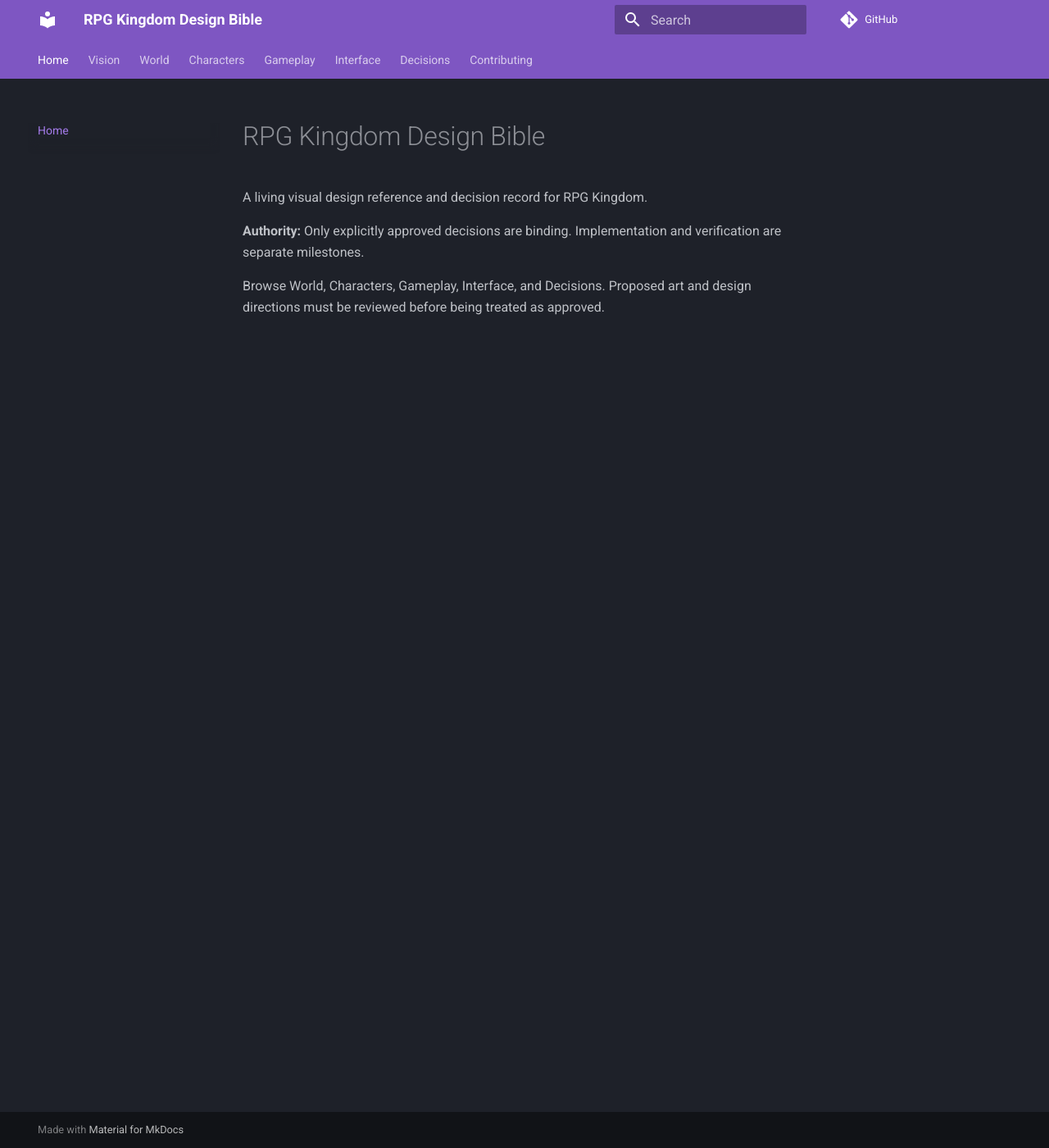
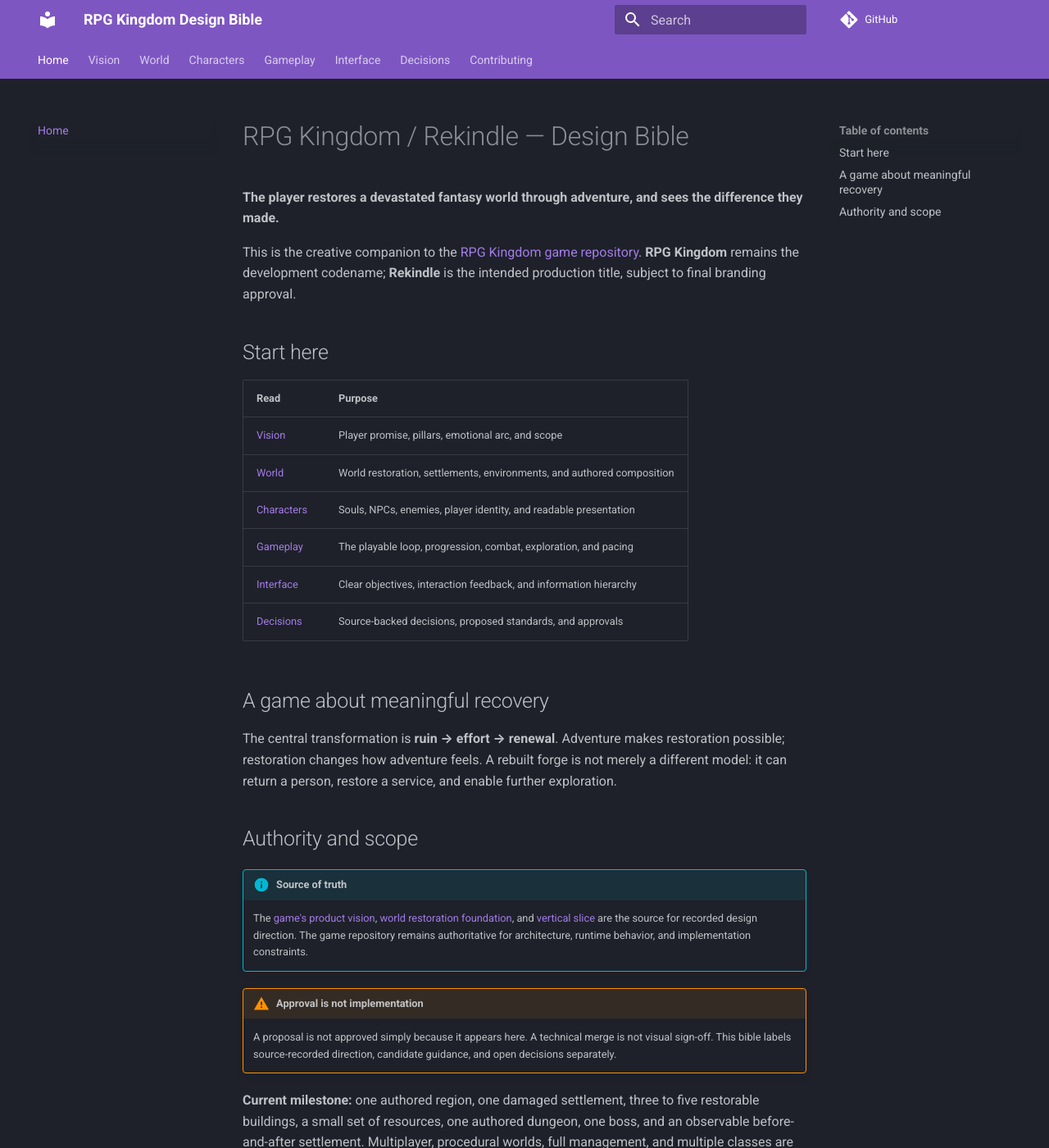
Before and after one commit to Shashakar/RPG-Kingdom-Design-Bible, an MkDocs documentation site: the page built from docs/index.md, in a window 1280 px wide and 1400 px high. Shown: the whole window at 82% size. Built offline with MkDocs 1.6.1 and Material for MkDocs 9.7.7, drawn with Linux system fonts in a browser that asks for light colours; comment, search, counter and statistics services are not loaded; some of the changed text lies outside the part shown.

Commit message:
Expand design bible docs/index.md

```diff
--- a/docs/index.md
+++ b/docs/index.md
@@ -1,7 +1,32 @@
-# RPG Kingdom Design Bible
+# RPG Kingdom / Rekindle — Design Bible
 
-A living visual design reference and decision record for RPG Kingdom.
+**The player restores a devastated fantasy world through adventure, and sees the difference they made.**
 
-**Authority:** Only explicitly approved decisions are binding. Implementation and verification are separate milestones.
+This is the creative companion to the [RPG Kingdom game repository](https://github.com/Shashakar/RPG-Kingdom). **RPG Kingdom** remains the development codename; **Rekindle** is the intended production title, subject to final branding approval.
 
-Browse World, Characters, Gameplay, Interface, and Decisions. Proposed art and design directions must be reviewed before being treated as approved.
+## Start here
+
+| Read | Purpose |
+| --- | --- |
+| [Vision](vision.md) | Player promise, pillars, emotional arc, and scope |
+| [World](world/index.md) | World restoration, settlements, environments, and authored composition |
+| [Characters](characters/index.md) | Souls, NPCs, enemies, player identity, and readable presentation |
+| [Gameplay](gameplay/index.md) | The playable loop, progression, combat, exploration, and pacing |
+| [Interface](interface/index.md) | Clear objectives, interaction feedback, and information hierarchy |
+| [Decisions](decisions/index.md) | Source-backed decisions, proposed standards, and approvals |
+
+## A game about meaningful recovery
+
+The central transformation is **ruin → effort → renewal**. Adventure makes restoration possible; restoration changes how adventure feels. A rebuilt forge is not merely a different model: it can return a person, restore a service, and enable further exploration.
+
+## Authority and scope
+
+!!! info "Source of truth"
+    The [game's product vision](https://github.com/Shashakar/RPG-Kingdom/blob/main/docs/PRODUCT_VISION.md), [world restoration foundation](https://github.com/Shashakar/RPG-Kingdom/blob/main/docs/WORLD_RESTORATION_FOUNDATION.md), and [vertical slice](https://github.com/Shashakar/RPG-Kingdom/blob/main/docs/VERTICAL_SLICE.md) are the source for recorded design direction. The game repository remains authoritative for architecture, runtime behavior, and implementation constraints.
+
+!!! warning "Approval is not implementation"
+    A proposal is not approved simply because it appears here. A technical merge is not visual sign-off. This bible labels source-recorded direction, candidate guidance, and open decisions separately.
+
+**Current milestone:** one authored region, one damaged settlement, three to five restorable buildings, a small set of resources, one authored dungeon, one boss, and an observable before-and-after settlement. Multiplayer, procedural worlds, full management, and multiple classes are deferred.
+
+See [Contributing](contributing.md) for how decisions are recorded and updated.
```
